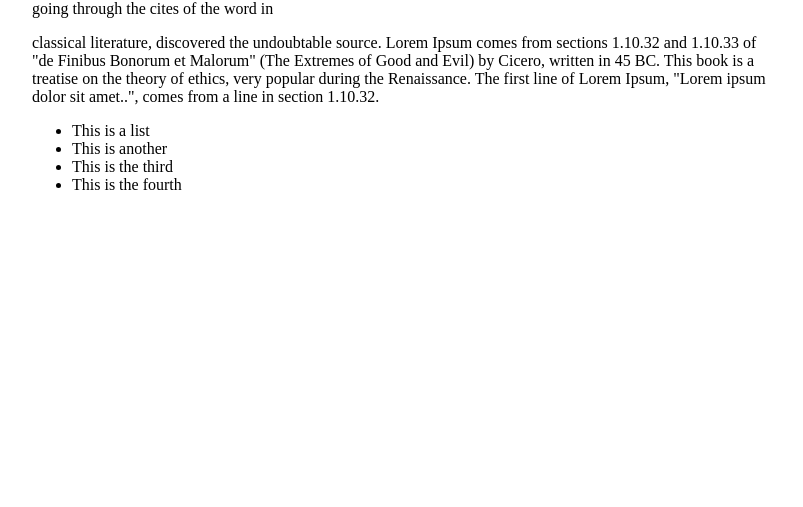
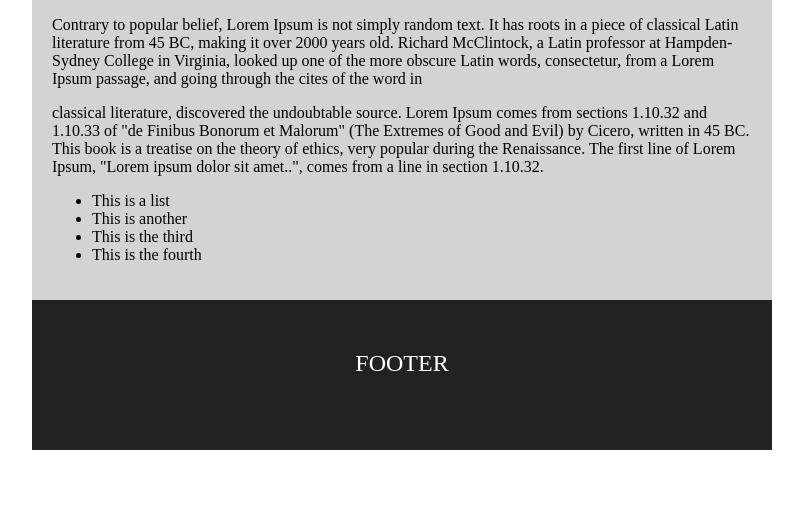
Before and after one commit to TalithaVictoria/codingclass, a plain HTML site: page css_practice.html in a window 1280 px wide. Shown: the part 293-800 px from the top of the page, without its empty margins (238-1041 px from the left). Drawn offline with Linux system fonts and the light colour scheme.

Commit message:
added new code

```diff
--- a/css/style.css
+++ b/css/style.css
@@ -8,3 +8,18 @@ height: 110px;
     color: #fff;
     background: royalblue;
 }
+.main-content {
+	padding: 20px;
+	background-color: lightgray;
+}
+.main-footer{
+	height: 100px;
+	color: #FFF;
+	background: #222;
+}
+.base {
+    padding-top: 50px;
+    color: #FFF;
+    text-align: center;
+    font-size: 24px;
+}
--- a/css_practice.html
+++ b/css_practice.html
@@ -9,7 +9,8 @@
   </head>
   <body>
  <div class="container">
-     <header class="main-header">Header</header>
+     <header class="main-header base">Header</header>
+     <div class="main-content">
   <h1>This is my practice time</h1>
 
   <h3>Here's a subtitle</h3>
@@ -25,6 +26,11 @@
     <li>This is the third</li>
     <li>This is the fourth</li>
   </ul>
-      </div>
+
+      </div><!-- end div.main-container -->
+       <footer class="main-footer base">
+    FOOTER
+  </footer >
+      </div><!-- end div.main-container -->
   </body>
 </html>
```
